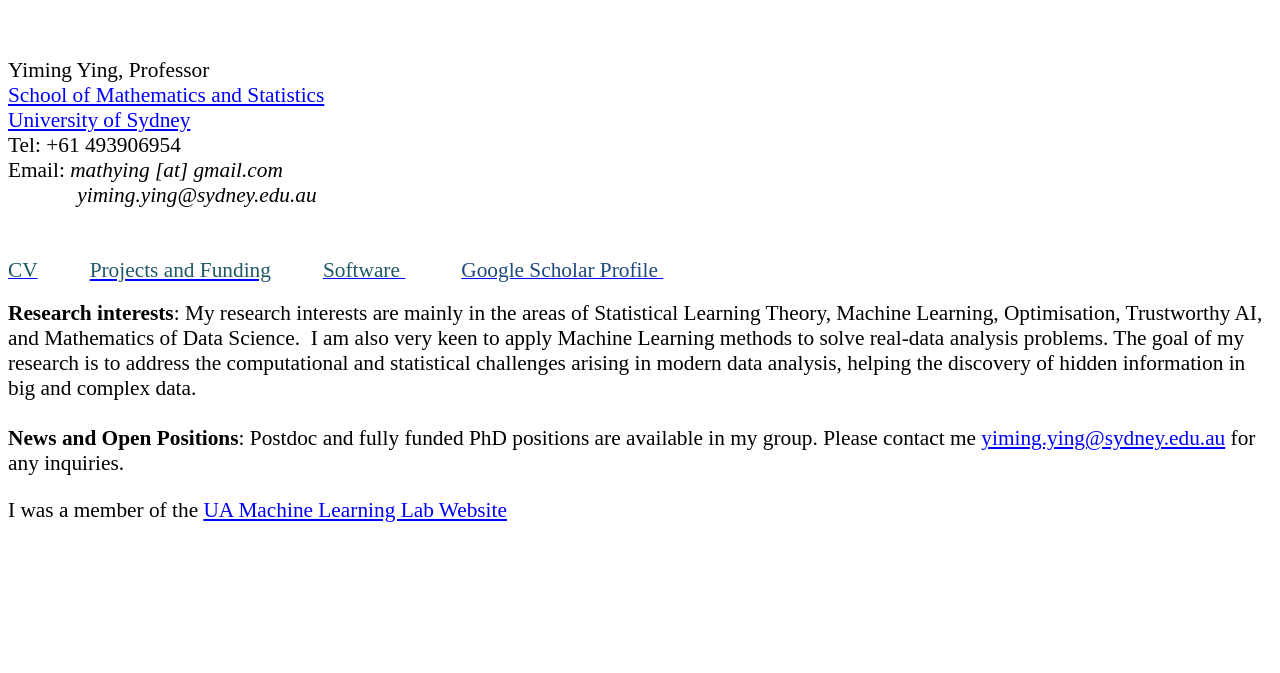
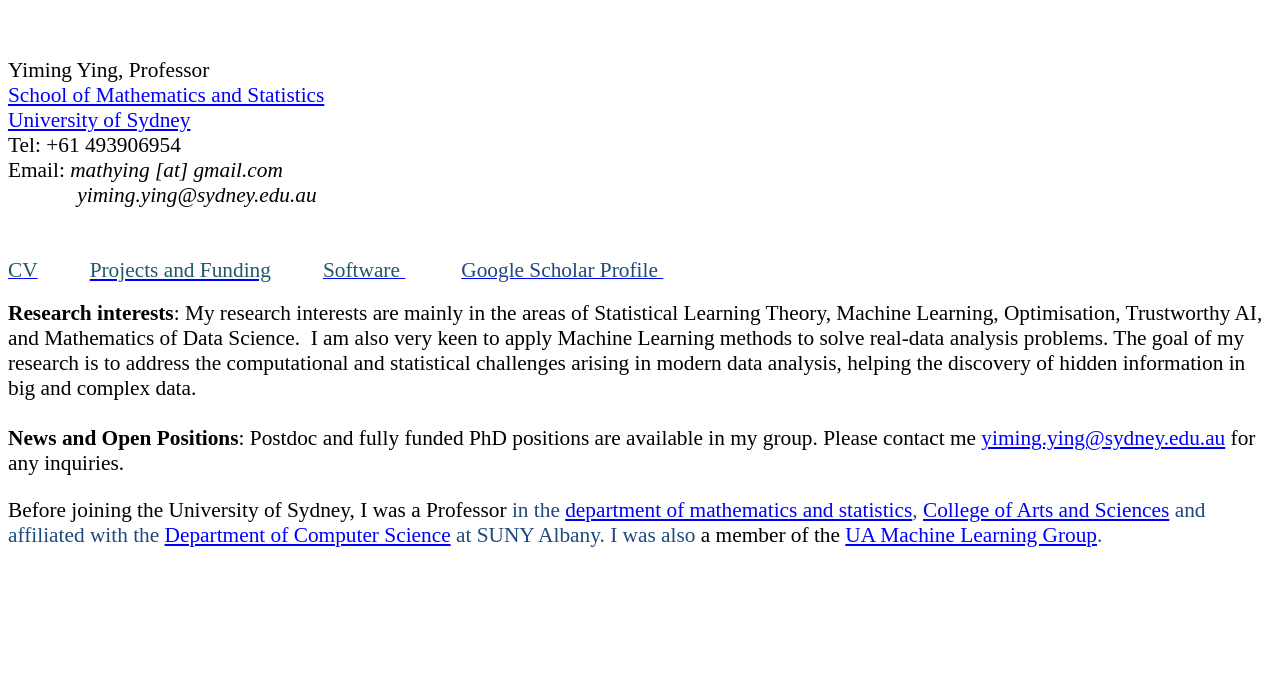
Before and after one commit to mathying76/mathying76.github.io, a plain HTML site: page index.html in a window 1280 px wide. Drawn offline with Linux system fonts and the light colour scheme.

Commit message:
Add files via upload

```diff
--- a/index.html
+++ b/index.html
@@ -16,17 +16,17 @@ xmlns="http://www.w3.org/TR/REC-html40">
   <o:Author>yy267</o:Author>
   <o:Template>Normal</o:Template>
   <o:LastAuthor>Yiming Ying</o:LastAuthor>
-  <o:Revision>66</o:Revision>
-  <o:TotalTime>220</o:TotalTime>
+  <o:Revision>67</o:Revision>
+  <o:TotalTime>226</o:TotalTime>
   <o:Created>2016-08-24T15:01:00Z</o:Created>
-  <o:LastSaved>2024-05-17T11:35:00Z</o:LastSaved>
+  <o:LastSaved>2024-05-17T11:48:00Z</o:LastSaved>
   <o:Pages>1</o:Pages>
-  <o:Words>221</o:Words>
-  <o:Characters>1260</o:Characters>
+  <o:Words>272</o:Words>
+  <o:Characters>1557</o:Characters>
   <o:Company>University of Exeter</o:Company>
-  <o:Lines>10</o:Lines>
-  <o:Paragraphs>2</o:Paragraphs>
-  <o:CharactersWithSpaces>1479</o:CharactersWithSpaces>
+  <o:Lines>12</o:Lines>
+  <o:Paragraphs>3</o:Paragraphs>
+  <o:CharactersWithSpaces>1826</o:CharactersWithSpaces>
   <o:Version>16.00</o:Version>
  </o:DocumentProperties>
 </xml><![endif]-->
@@ -757,8 +757,7 @@ h4
 	font-family:"Times New Roman",serif;
 	font-weight:normal;}
 a:link, span.MsoHyperlink
-	{mso-style-noshow:yes;
-	mso-style-priority:99;
+	{mso-style-priority:99;
 	color:blue;
 	text-decoration:underline;
 	text-underline:single;}
@@ -1148,9 +1147,9 @@ style='mso-spacerun:yes'>&nbsp;&nbsp;&nbsp;&nbsp;&nbsp;&nbsp;&nbsp;&nbsp;&nbsp;&
 lang=EN-GB style='font-size:16.0pt;mso-fareast-font-family:"Times New Roman";
 mso-ansi-language:EN-GB'><a
 href="https://mathying76.github.io/blob/main/publication.html"><span
-style='color:#215868;mso-themecolor:accent5;mso-themeshade:128'>Projects and Funding</span></a></span><span
-lang=EN-GB style='mso-fareast-font-family:"Times New Roman";color:blue;
-mso-ansi-language:EN-GB'><span
+style='color:#215868;mso-themecolor:accent5;mso-themeshade:128'>Projects and
+Funding</span></a></span><span lang=EN-GB style='mso-fareast-font-family:"Times New Roman";
+color:blue;mso-ansi-language:EN-GB'><span
 style='mso-spacerun:yes'>&nbsp;&nbsp;&nbsp;&nbsp;&nbsp;&nbsp;&nbsp;&nbsp;&nbsp;&nbsp;&nbsp;&nbsp;
 </span></span><span lang=EN-GB style='mso-fareast-font-family:"Times New Roman";
 mso-ansi-language:EN-GB'><a href="http://www.albany.edu/~yy298919/software.html"><span
@@ -1170,9 +1169,9 @@ style='mso-fareast-font-family:"Times New Roman";mso-ansi-language:EN-GB'><o:p>&
 <p class=MsoNormal><b><span lang=EN-GB style='font-size:16.0pt;mso-ansi-language:
 EN-GB'>Research interests</span></b><span lang=EN-GB style='font-size:16.0pt;
 mso-ansi-language:EN-GB'>: My research interests are mainly in the areas of
-Statistical Learning Theory, Machine Learning, Optimisation, Trustworthy AI, and
-Mathematics of Data Science.<span style='mso-spacerun:yes'>&nbsp; </span>I am
-also very keen to apply Machine Learning methods to solve real-data analysis
+Statistical Learning Theory, Machine Learning, Optimisation, Trustworthy AI,
+and Mathematics of Data Science.<span style='mso-spacerun:yes'>&nbsp; </span>I
+am also very keen to apply Machine Learning methods to solve real-data analysis
 problems. The goal of my research is to address the computational and
 statistical challenges arising in modern data analysis, helping the discovery
 of hidden information in big and complex data.<span
@@ -1193,11 +1192,19 @@ inquiries. <o:p></o:p></span></p>
 style='mso-ansi-language:EN-US'><o:p>&nbsp;</o:p></span></p>
 
 <p class=MsoNormal><span lang=EN-GB style='font-size:16.0pt;mso-ansi-language:
-EN-GB'>I was a member of the </span><span lang=EN-GB style='font-size:16.0pt;
-mso-fareast-font-family:"Times New Roman";color:#1F497D;mso-themecolor:text2;
-mso-ansi-language:EN-GB'><a href="https://sites.google.com/view/mlualbany">UA
-Machine Learning Lab Website</a></span><span lang=EN-US style='mso-fareast-font-family:
-"Times New Roman";mso-ansi-language:EN-US'><o:p></o:p></span></p>
+EN-GB'>Before joining the University of Sydney, I was a Professor </span><span
+lang=EN-GB style='font-size:16.0pt;mso-fareast-font-family:"Times New Roman";
+color:#1F497D;mso-themecolor:text2;mso-ansi-language:EN-GB'>in the <a
+href="https://www.albany.edu/math">department of mathematics and statistics</a>,
+<a href="https://www.albany.edu/cas">College of Arts and Sciences</a> and affiliated
+with the <a href="https://www.albany.edu/computer-science">Department of
+Computer Science</a> at SUNY Albany. I was also </span><span lang=EN-GB
+style='font-size:16.0pt;mso-ansi-language:EN-GB'>a member of the </span><span
+lang=EN-GB style='font-size:16.0pt;mso-fareast-font-family:"Times New Roman";
+color:#1F497D;mso-themecolor:text2;mso-ansi-language:EN-GB'><a
+href="https://sites.google.com/view/mlualbany">UA Machine Learning Group</a>.</span><span
+lang=EN-US style='mso-fareast-font-family:"Times New Roman";mso-ansi-language:
+EN-US'><o:p></o:p></span></p>
 
 <p class=p5 style='margin-left:0cm;text-indent:0cm'><span lang=EN-US
 style='mso-ansi-language:EN-US'><o:p>&nbsp;</o:p></span></p>
```
